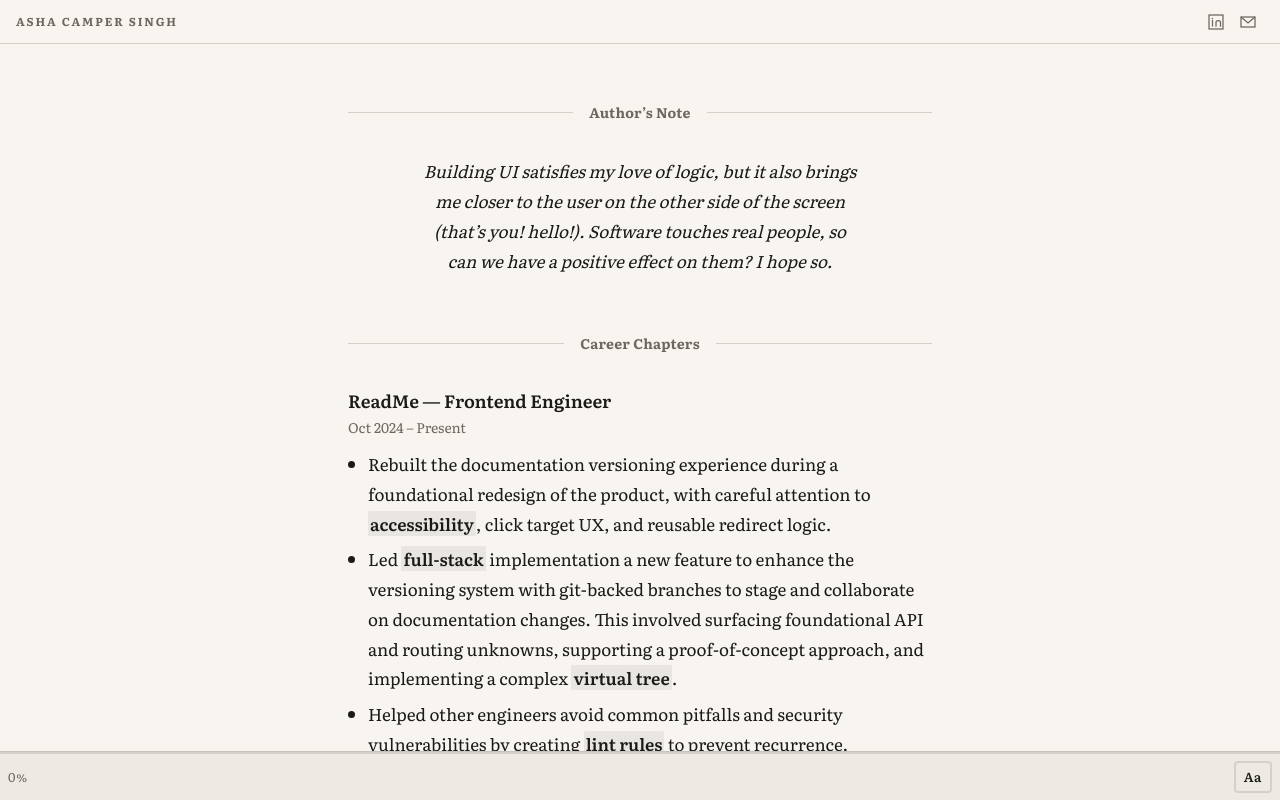
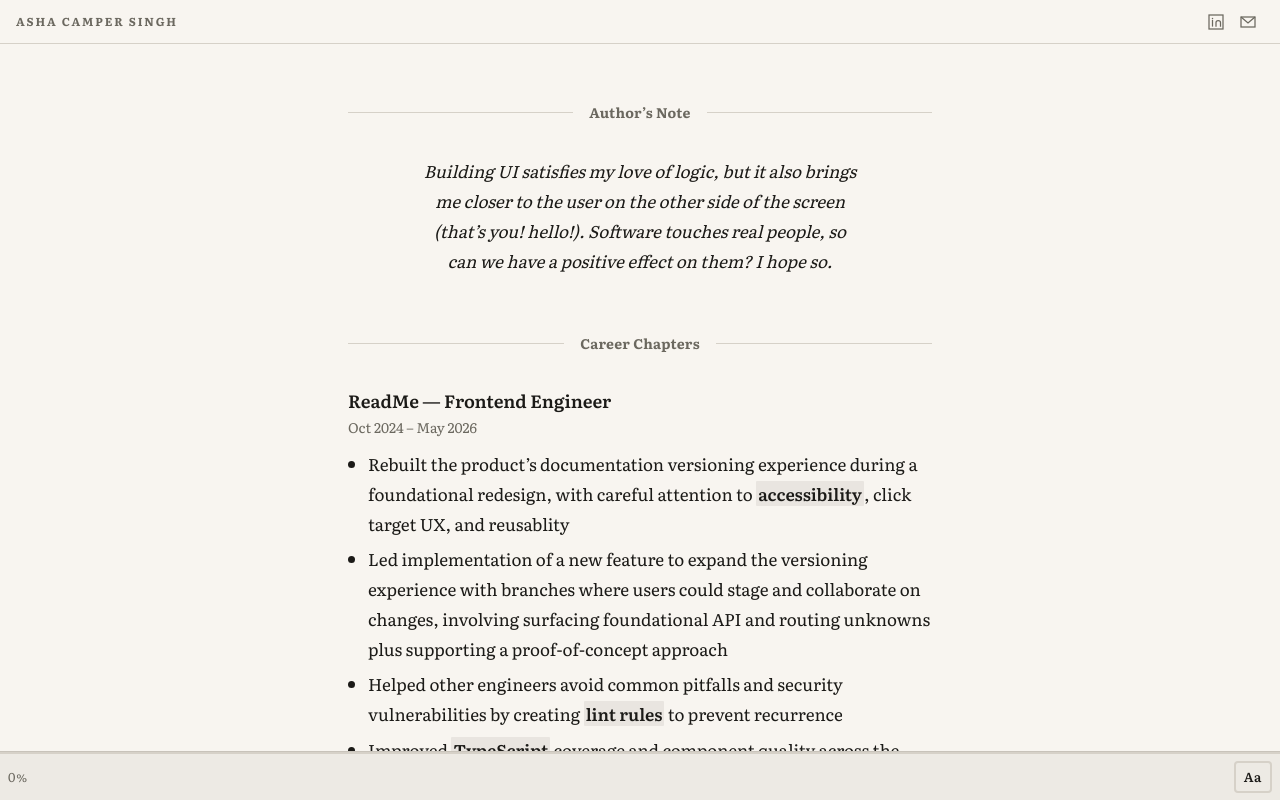
Before and after one commit to ashacs/ashacs.github.io, a Next.js app: page / in a window 1280 px wide. Shown: the top 800 px of the page. Built offline with nearby package versions, Linux system fonts and the light colour scheme.

Commit message:
chore: update ReadMe experience with end date and shorter descriptions

```diff
--- a/src/components/Experience/index.tsx
+++ b/src/components/Experience/index.tsx
@@ -11,37 +11,35 @@
           ReadMe — Frontend Engineer
         </ExperienceSectionTitle>
         <ExperienceSectionSubtitle>
-          Oct 2024 – Present
+          Oct 2024 – May 2026
         </ExperienceSectionSubtitle>
         <List>
           <ListItem>
-            Rebuilt the documentation versioning experience during a
-            foundational redesign of the product, with careful attention to{' '}
-            <Mark>accessibility</Mark>, click target UX, and reusable redirect
-            logic.
+            Rebuilt the productʼs documentation versioning experience during a
+            foundational redesign, with careful attention to{' '}
+            <Mark>accessibility</Mark>, click target UX, and reusablity
           </ListItem>
           <ListItem>
-            Led <Mark>full-stack</Mark> implementation a new feature to enhance
-            the versioning system with git-backed branches to stage and
-            collaborate on documentation changes. This involved surfacing
-            foundational API and routing unknowns, supporting a proof-of-concept
-            approach, and implementing a complex <Mark>virtual tree</Mark>.
+            Led implementation of a new feature to expand the versioning
+            experience with branches where users could stage and collaborate on
+            changes, involving surfacing foundational API and routing unknowns
+            plus supporting a proof-of-concept approach
           </ListItem>
           <ListItem>
             Helped other engineers avoid common pitfalls and security
             vulnerabilities by creating <Mark>lint rules</Mark> to prevent
-            recurrence.
+            recurrence
           </ListItem>
           <ListItem>
             Improved <Mark>TypeScript</Mark> coverage and component quality
             across the codebase through conversions, refactors, and
             consolidations, introducing patterns recognized and adopted by
-            teammates.
+            teammates
           </ListItem>
           <ListItem>
             Wrote a <Mark>codemod</Mark> for a migration from Styleguidist to
-            <Mark>Storybook</Mark> and drove the RFC to get team buy-in. This
-            enabled faster component driven development for frontend engineers.
+            <Mark>Storybook</Mark> and drove the RFC to get team buy-in,
+            enabling faster component driven development for frontend engineers
           </ListItem>
         </List>
       </section>
```
